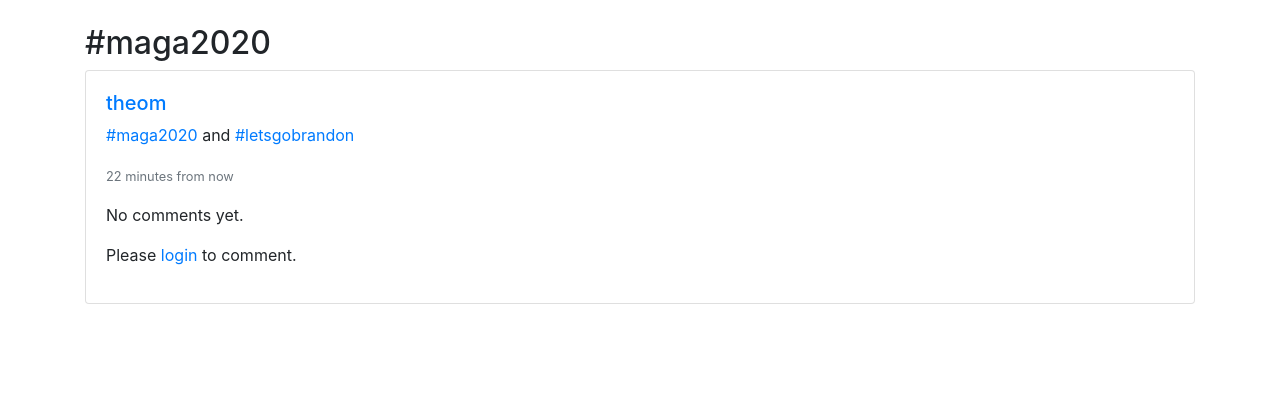
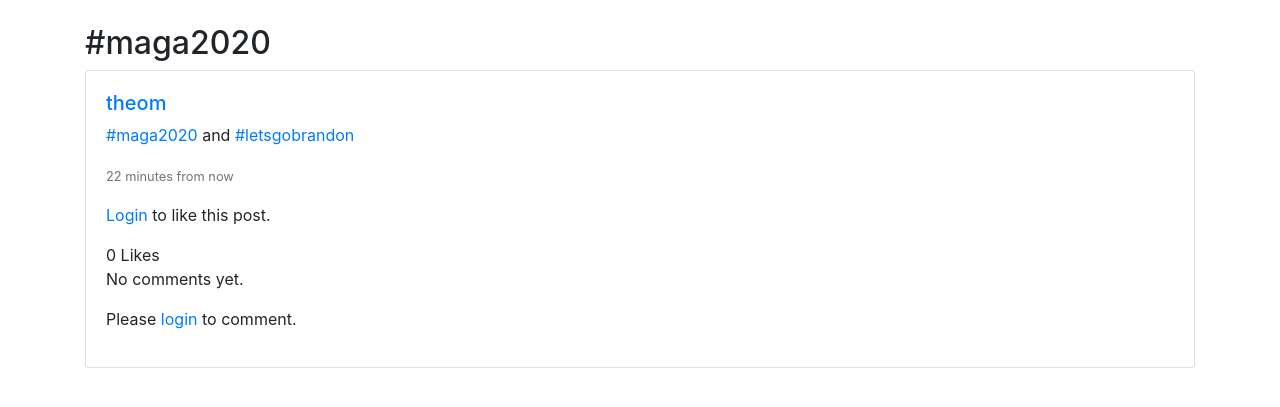
Before and after one commit to ctfbruce/hivemind, a Django app: a page that uses sandbox/templates/base.html in a window 1280 px wide. Shown: the part 112-519 px from the top of the page. Run offline with Django 4.2, Linux system fonts and the light colour scheme; data comes from the database, SQL or seed files in the repository; both versions use the stored data as it was after the commit; data that the repository does not hold is empty; some libraries are stand-ins or nearby versions.

Commit message:
added like feature

```diff
--- a/sandbox/posts/models.py
+++ b/sandbox/posts/models.py
@@ -8,6 +8,10 @@ class Post(models.Model):
     author = models.ForeignKey(User, on_delete=models.CASCADE, related_name='posts')
     created_at = models.DateTimeField(auto_now_add=True)
     hashtags = models.ManyToManyField(Hashtag, blank=True, related_name='posts')
+    likes = models.ManyToManyField(User, blank=True, related_name='liked_posts')
 
     def __str__(self):
         return f"{self.author.username}: {self.content[:50]}"
+
+    def total_likes(self):
+        return self.likes.count()
--- /dev/null
+++ b/sandbox/posts/templates/posts/partials/like_button.html
@@ -0,0 +1,16 @@
+<!-- posts/templates/posts/partials/like_button.html -->
+{% if user.is_authenticated %}
+    <form id="like-form-{{ post.id }}" hx-post="{% url 'like_post' post.id %}" hx-target="#like-button-{{ post.id }}" hx-swap="innerHTML">
+        {% csrf_token %}
+        <button type="submit" class="btn btn-sm {% if user in post.likes.all %}btn-outline-danger{% else %}btn-outline-primary{% endif %}">
+            {% if user in post.likes.all %}
+                <i class="fas fa-heart"></i> Unlike
+            {% else %}
+                <i class="far fa-heart"></i> Like
+            {% endif %}
+        </button>
+    </form>
+{% else %}
+    <p><a href="{% url 'login' %}">Login</a> to like this post.</p>
+{% endif %}
+<span>{{ post.total_likes }} {{ post.total_likes|pluralize:"Like,Likes" }}</span>
--- a/sandbox/posts/templates/posts/partials/post_card.html
+++ b/sandbox/posts/templates/posts/partials/post_card.html
@@ -1,6 +1,15 @@
+<!-- posts/templates/posts/partials/post_card.html -->
 <div class="card mb-3">
     <div class="card-body">
         {% include 'posts/partials/post_content.html' %}
+
+        <!-- Like Button and Like Count -->
+        <div class="d-flex justify-content-between align-items-center">
+            <div id="like-button-{{ post.id }}">
+                {% include 'posts/partials/like_button.html' %}
+            </div>
+        </div>
+
         {% include 'comments/partials/comment_section.html' %}
         {% include 'comments/partials/comment_box.html' %}
     </div>
--- a/sandbox/posts/urls.py
+++ b/sandbox/posts/urls.py
@@ -5,4 +5,5 @@ from . import views
 
 urlpatterns = [
     path('', views.home_view, name='home'),
+    path('like/<int:post_id>/', views.like_post, name='like_post'),
 ]
--- a/sandbox/templates/base.html
+++ b/sandbox/templates/base.html
@@ -59,6 +59,8 @@
     <!-- Bootstrap JS and dependencies -->
     <script src="https://code.jquery.com/jquery-3.5.1.slim.min.js"></script>
     <script src="https://cdn.jsdelivr.net/npm/bootstrap@4.5.2/dist/js/bootstrap.bundle.min.js"></script>
+    <script src="https://unpkg.com/htmx.org@1.7.0"></script>
+
     <!-- Custom JS -->
     <script src="{% static 'js/main.js' %}"></script>
 </body>
```
Also changed, not shown: sandbox/posts/views.py (+28 -1 lines), sandbox/db.sqlite3, sandbox/posts/migrations/0003_post_likes.py (added).
